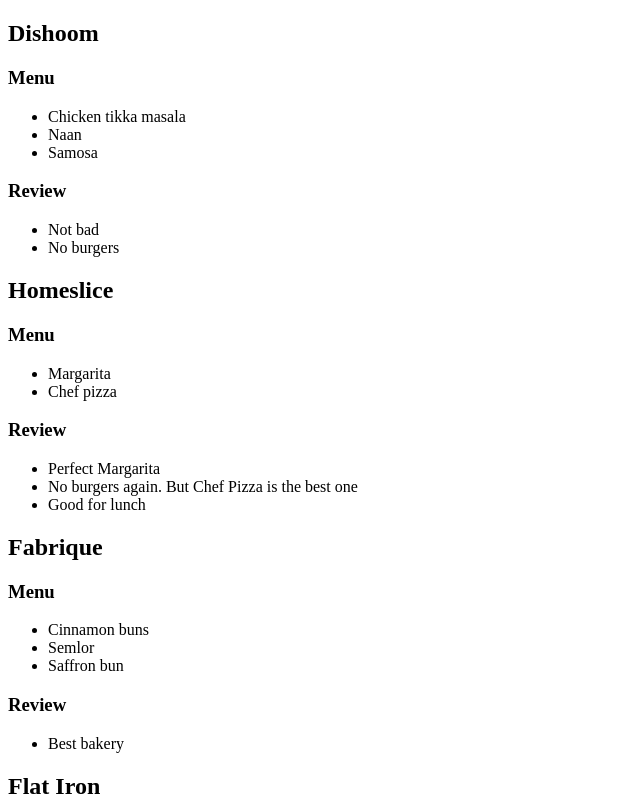
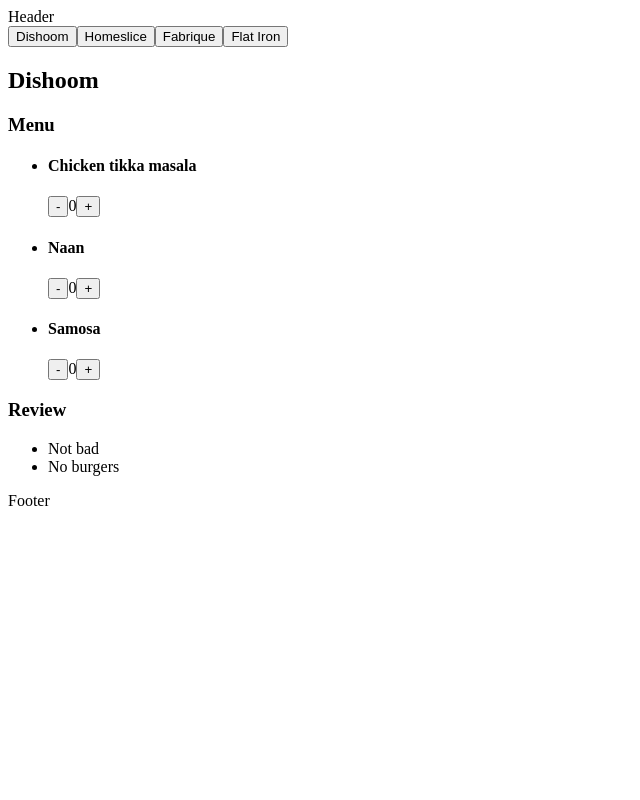
Before and after one commit to Nadezda-hope/react, a React (Vite) app: page / in a window 1280 px wide. Shown: the top 800 px of the page, without its empty margins (0-640 px from the left). Built offline with nearby package versions, Linux system fonts and the light colour scheme.

Commit message:
split into components

```diff
--- /dev/null
+++ b/src/components/App/app.jsx
@@ -0,0 +1,6 @@
+import { Layout } from '../Layout/layout';
+import { restaurants } from '../.././../material/mock';
+
+export function App() {
+    return <Layout restaurants={restaurants} />;
+}
--- /dev/null
+++ b/src/components/Footer/footer.jsx
@@ -0,0 +1,3 @@
+export function Footer() {
+    return <footer>Footer</footer>;
+}
--- /dev/null
+++ b/src/components/Header/header.jsx
@@ -0,0 +1,3 @@
+export function Header() {
+    return <header>Header</header>;
+}
--- /dev/null
+++ b/src/components/Layout/layout.jsx
@@ -0,0 +1,41 @@
+import { useState } from 'react';
+import { RestaurantCard } from '../Restaurant-card/restaurant-card';
+import { Tab } from '../Tab/tab';
+import { Header } from '../Header/header';
+import { Footer } from '../Footer/footer';
+
+export function Layout({ restaurants }) {
+    const [activeTabId, setActiveTab] = useState(restaurants[0].id);
+
+    const onClickHandler = (id) => {
+        if (activeTabId === id) {
+            return;
+        }
+
+        setActiveTab(id);
+    };
+
+    const activeRestaurantCard = restaurants.find(
+        (restaurant) => restaurant.id === activeTabId
+    );
+
+    return (
+        <div>
+            <Header />
+            {restaurants.map((restaurant) => (
+                <Tab
+                    key={restaurant.name}
+                    title={restaurant.name}
+                    cb={() => onClickHandler(restaurant.id)}
+                />
+            ))}
+            {
+                <RestaurantCard
+                    key={activeRestaurantCard.id}
+                    restaurant={activeRestaurantCard}
+                />
+            }
+            <Footer />
+        </div>
+    );
+}
--- /dev/null
+++ b/src/components/Menu-item/menu-item.jsx
@@ -0,0 +1,31 @@
+import { useState } from 'react';
+
+export function MenuItem({ item }) {
+    const MIN_COUNT = 0;
+    const MAX_COUNT = 5;
+    const [counter, setCounter] = useState(MIN_COUNT);
+
+    const increment = () => {
+        if (counter === MAX_COUNT) {
+            return;
+        }
+
+        return setCounter(counter + 1);
+    };
+
+    const decrement = () => {
+        if (counter === MIN_COUNT) {
+            return;
+        }
+        return setCounter(counter - 1);
+    };
+
+    return (
+        <li>
+            <h4>{item.name}</h4>
+            <button onClick={decrement}>-</button>
+            <span>{counter}</span>
+            <button onClick={increment}>+</button>
+        </li>
+    )
+}
--- /dev/null
+++ b/src/components/Menu-list/menu-list.jsx
@@ -0,0 +1,12 @@
+import { MenuItem } from '../Menu-item/menu-item';
+export function MenuList({ menu }) {
+    return (
+        <ul>
+            {
+                menu.map((item) => (
+                    <MenuItem key={item.id} item={item} />
+                ))
+            }
+        </ul>
+    )
+}
--- /dev/null
+++ b/src/components/Restaurant-card/restaurant-card.jsx
@@ -0,0 +1,27 @@
+import { MenuItem } from '../Menu-item/menu-item';
+import { MenuList } from '../Menu-list/menu-list';
+import { ReviewList } from '../Review/review-list';
+
+export function RestaurantCard({ restaurant }) {
+    return (
+        <section>
+            <h2>{restaurant.name}</h2>
+            {
+                restaurant.menu.length ? (
+                    <>
+                        <h3>Menu</h3>
+                        <MenuList menu={restaurant.menu} />
+                    </>
+                ) : null
+            }
+            {
+                restaurant.reviews.length ? (
+                    <>
+                        <h3>Review</h3>
+                        <ReviewList reviews={restaurant.reviews} />
+                    </>
+                ) : null
+            }
+        </section>
+    );
+}
--- /dev/null
+++ b/src/components/Review/review-list.jsx
@@ -0,0 +1,11 @@
+export function ReviewList({ reviews }) {
+    return (
+        <ul>
+            {
+                reviews.map((review) => (
+                    <li key={review.text}>{review.text}</li>
+                ))
+            }
+        </ul>
+    )
+}
--- /dev/null
+++ b/src/components/Tab/tab.jsx
@@ -0,0 +1,5 @@
+export function Tab({ title, cb }) {
+    return (
+        <button onClick={cb}>{title}</button>
+    )
+}
--- a/src/main.jsx
+++ b/src/main.jsx
@@ -1,33 +1,7 @@
 import { createRoot } from 'react-dom/client';
-import { restaurants } from '../material/mock';
+import { App } from './components/App/app';
 
 const root = document.getElementById('root');
 const reactRoot = createRoot(root);
 
-reactRoot.render(
-    <div>
-        {
-            restaurants.map((restaurant) => (
-                <>
-                    <h2>{ restaurant.name }</h2>
-                    <h3>Menu</h3>
-                    <ul>
-                        {
-                            restaurant.menu.map((item) => (
-                                <li>{ item.name }</li>
-                            ))
-                        }
-                    </ul>
-                    <h3>Review</h3>
-                    <ul>
-                        {
-                            restaurant.reviews.map((review) => (
-                                <li>{ review.text }</li>
-                            ))
-                        }
-                    </ul>
-                </>
-            ))
-        }
-    </div>
-)
+reactRoot.render(<App />);
```
